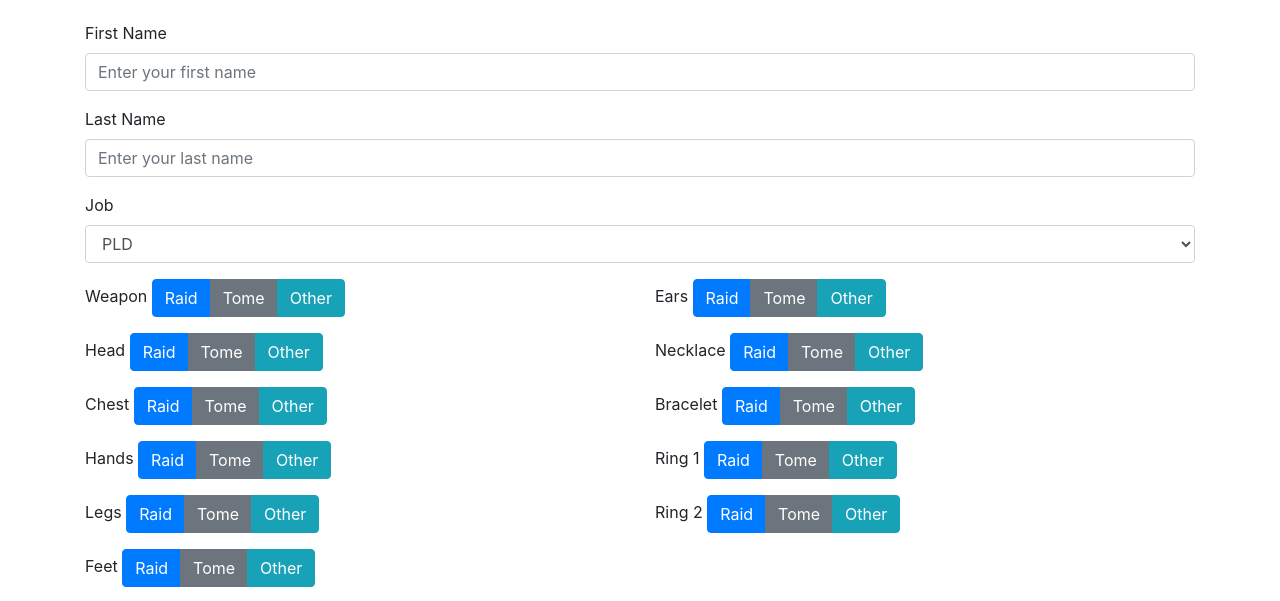
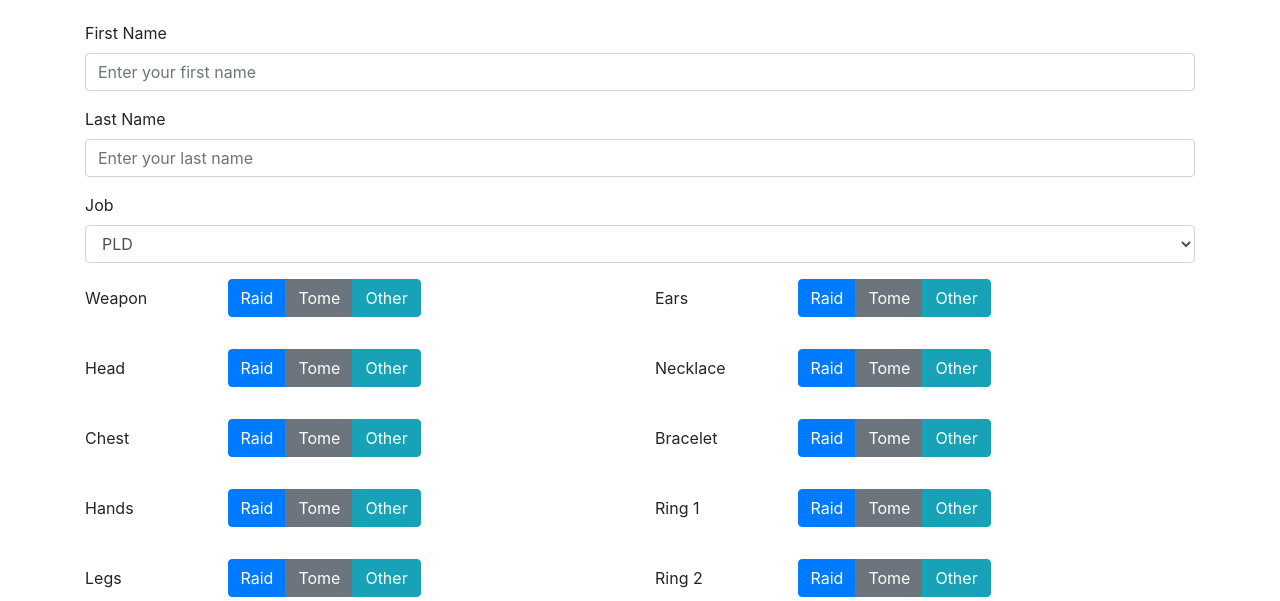
Before and after one commit to Skyteck/SkyTeck.github.io, a plain HTML site: page index.html in a window 1280 px wide. Shown: the part 165-766 px from the top of the page. Drawn offline with nearby package versions, Linux system fonts and the light colour scheme.

Commit message:
still hate bootstrap

```diff
--- a/gear_selector.html
+++ b/gear_selector.html
@@ -38,69 +38,79 @@
             </select>
         </div>
 
-<!-- 6x2 Grid Layout for Gear Selection -->
         <div class="row">
             <!-- Left Column -->
             <div class="col-md-6">
                 <!-- Weapon -->
-        <div class="form-group">
-            <label for="weapon">Weapon</label>
-            <div class="btn-group btn-group-toggle" data-toggle="buttons">
+                <div class="form-group row">
+                    <label for="weapon" class="col-sm-3 col-form-label">Weapon</label>
+                    <div class="col-sm-9">
+                        <div class="btn-group">
                             <button type="button" class="btn btn-primary" onclick="selectGear('weapon', 'Raid')">Raid</button>
                             <button type="button" class="btn btn-secondary" onclick="selectGear('weapon', 'Tome')">Tome</button>
                             <button type="button" class="btn btn-info" onclick="selectGear('weapon', 'Other')">Other</button>
                         </div>
                         <p id="weapon-selection" class="mt-2"></p>
                     </div>
+                </div>
 
                 <!-- Head -->
-        <div class="form-group">
-            <label for="head">Head</label>
-            <div class="btn-group btn-group-toggle" data-toggle="buttons">
+                <div class="form-group row">
+                    <label for="head" class="col-sm-3 col-form-label">Head</label>
+                    <div class="col-sm-9">
+                        <div class="btn-group">
                             <button type="button" class="btn btn-primary" onclick="selectGear('head', 'Raid')">Raid</button>
                             <button type="button" class="btn btn-secondary" onclick="selectGear('head', 'Tome')">Tome</button>
                             <button type="button" class="btn btn-info" onclick="selectGear('head', 'Other')">Other</button>
                         </div>
                         <p id="head-selection" class="mt-2"></p>
                     </div>
+                </div>
 
                 <!-- Chest -->
-        <div class="form-group">
-            <label for="body">Chest</label>
-            <div class="btn-group btn-group-toggle" data-toggle="buttons">
+                <div class="form-group row">
+                    <label for="body" class="col-sm-3 col-form-label">Chest</label>
+                    <div class="col-sm-9">
+                        <div class="btn-group">
                             <button type="button" class="btn btn-primary" onclick="selectGear('body', 'Raid')">Raid</button>
                             <button type="button" class="btn btn-secondary" onclick="selectGear('body', 'Tome')">Tome</button>
                             <button type="button" class="btn btn-info" onclick="selectGear('body', 'Other')">Other</button>
                         </div>
                         <p id="body-selection" class="mt-2"></p>
                     </div>
+                </div>
 
                 <!-- Hands -->
-        <div class="form-group">
-            <label for="hands">Hands</label>
-            <div class="btn-group btn-group-toggle" data-toggle="buttons">
+                <div class="form-group row">
+                    <label for="hands" class="col-sm-3 col-form-label">Hands</label>
+                    <div class="col-sm-9">
+                        <div class="btn-group">
                             <button type="button" class="btn btn-primary" onclick="selectGear('hands', 'Raid')">Raid</button>
                             <button type="button" class="btn btn-secondary" onclick="selectGear('hands', 'Tome')">Tome</button>
                             <button type="button" class="btn btn-info" onclick="selectGear('hands', 'Other')">Other</button>
                         </div>
                         <p id="hands-selection" class="mt-2"></p>
                     </div>
+                </div>
 
                 <!-- Legs -->
-        <div class="form-group">
-            <label for="legs">Legs</label>
-            <div class="btn-group btn-group-toggle" data-toggle="buttons">
+                <div class="form-group row">
+                    <label for="legs" class="col-sm-3 col-form-label">Legs</label>
+                    <div class="col-sm-9">
+                        <div class="btn-group">
                             <button type="button" class="btn btn-primary" onclick="selectGear('legs', 'Raid')">Raid</button>
                             <button type="button" class="btn btn-secondary" onclick="selectGear('legs', 'Tome')">Tome</button>
                             <button type="button" class="btn btn-info" onclick="selectGear('legs', 'Other')">Other</button>
                         </div>
                         <p id="legs-selection" class="mt-2"></p>
                     </div>
+                </div>
 
                 <!-- Feet -->
-        <div class="form-group">
-            <label for="feet">Feet</label>
-            <div class="btn-group btn-group-toggle" data-toggle="buttons">
+                <div class="form-group row">
+                    <label for="feet" class="col-sm-3 col-form-label">Feet</label>
+                    <div class="col-sm-9">
+                        <div class="btn-group">
                             <button type="button" class="btn btn-primary" onclick="selectGear('feet', 'Raid')">Raid</button>
                             <button type="button" class="btn btn-secondary" onclick="selectGear('feet', 'Tome')">Tome</button>
                             <button type="button" class="btn btn-info" onclick="selectGear('feet', 'Other')">Other</button>
@@ -108,57 +118,67 @@
                         <p id="feet-selection" class="mt-2"></p>
                     </div>
                 </div>
+            </div>
 
             <!-- Right Column -->
             <div class="col-md-6">
                 <!-- Ears -->
-        <div class="form-group">
-            <label for="ear">Ears</label>
-            <div class="btn-group btn-group-toggle" data-toggle="buttons">
+                <div class="form-group row">
+                    <label for="ear" class="col-sm-3 col-form-label">Ears</label>
+                    <div class="col-sm-9">
+                        <div class="btn-group">
                             <button type="button" class="btn btn-primary" onclick="selectGear('ear', 'Raid')">Raid</button>
                             <button type="button" class="btn btn-secondary" onclick="selectGear('ear', 'Tome')">Tome</button>
                             <button type="button" class="btn btn-info" onclick="selectGear('ear', 'Other')">Other</button>
                         </div>
                         <p id="ear-selection" class="mt-2"></p>
                     </div>
+                </div>
 
                 <!-- Necklace -->
-        <div class="form-group">
-            <label for="neck">Necklace</label>
-            <div class="btn-group btn-group-toggle" data-toggle="buttons">
+                <div class="form-group row">
+                    <label for="neck" class="col-sm-3 col-form-label">Necklace</label>
+                    <div class="col-sm-9">
+                        <div class="btn-group">
                             <button type="button" class="btn btn-primary" onclick="selectGear('neck', 'Raid')">Raid</button>
                             <button type="button" class="btn btn-secondary" onclick="selectGear('neck', 'Tome')">Tome</button>
                             <button type="button" class="btn btn-info" onclick="selectGear('neck', 'Other')">Other</button>
                         </div>
                         <p id="neck-selection" class="mt-2"></p>
                     </div>
+                </div>
 
                 <!-- Bracelet -->
-        <div class="form-group">
-            <label for="wrist">Bracelet</label>
-            <div class="btn-group btn-group-toggle" data-toggle="buttons">
+                <div class="form-group row">
+                    <label for="wrist" class="col-sm-3 col-form-label">Bracelet</label>
+                    <div class="col-sm-9">
+                        <div class="btn-group">
                             <button type="button" class="btn btn-primary" onclick="selectGear('wrist', 'Raid')">Raid</button>
                             <button type="button" class="btn btn-secondary" onclick="selectGear('wrist', 'Tome')">Tome</button>
                             <button type="button" class="btn btn-info" onclick="selectGear('wrist', 'Other')">Other</button>
                         </div>
                         <p id="wrist-selection" class="mt-2"></p>
                     </div>
+                </div>
 
                 <!-- Ring 1 -->
-        <div class="form-group">
-            <label for="TopRing">Ring 1</label>
-            <div class="btn-group btn-group-toggle" data-toggle="buttons">
+                <div class="form-group row">
+                    <label for="TopRing" class="col-sm-3 col-form-label">Ring 1</label>
+                    <div class="col-sm-9">
+                        <div class="btn-group">
                             <button type="button" class="btn btn-primary" onclick="selectGear('TopRing', 'Raid')">Raid</button>
                             <button type="button" class="btn btn-secondary" onclick="selectGear('TopRing', 'Tome')">Tome</button>
                             <button type="button" class="btn btn-info" onclick="selectGear('TopRing', 'Other')">Other</button>
                         </div>
                         <p id="TopRing-selection" class="mt-2"></p>
                     </div>
+                </div>
 
                 <!-- Ring 2 -->
-        <div class="form-group">
-            <label for="BottomRing">Ring 2</label>
-            <div class="btn-group btn-group-toggle" data-toggle="buttons">
+                <div class="form-group row">
+                    <label for="BottomRing" class="col-sm-3 col-form-label">Ring 2</label>
+                    <div class="col-sm-9">
+                        <div class="btn-group">
                             <button type="button" class="btn btn-primary" onclick="selectGear('BottomRing', 'Raid')">Raid</button>
                             <button type="button" class="btn btn-secondary" onclick="selectGear('BottomRing', 'Tome')">Tome</button>
                             <button type="button" class="btn btn-info" onclick="selectGear('BottomRing', 'Other')">Other</button>
@@ -167,13 +187,15 @@
                     </div>
                 </div>
             </div>
+        </div>
 
+        <!-- Submit button -->
         <div class="form-group text-center">
             <button type="button" class="btn btn-success" onclick="submitForm()">Submit Gearset</button>
         </div>
 
 
 <div class="form-group text-center">
-        <button type="button" class="btn btn-success" onclick="submitForm()">Submit</button>
+    <button type="button" class="btn btn-success" onclick="submitForm()">Submit Gearset</button>
 </div>
 </form>
--- a/index.html
+++ b/index.html
@@ -7,7 +7,7 @@
         <link href="https://stackpath.bootstrapcdn.com/bootstrap/4.5.2/css/bootstrap.min.css" rel="stylesheet">
         <style>
             pre {
-                background-color: #f8f9fa; /* Light grey background */
+                background-color: #9ea6ad; /* Light grey background */
                 padding: 15px;
                 border-radius: 5px;
                 white-space: pre-wrap; /* Allow wrapping */
```
Lines whose indentation alone changed are shown as unchanged.
